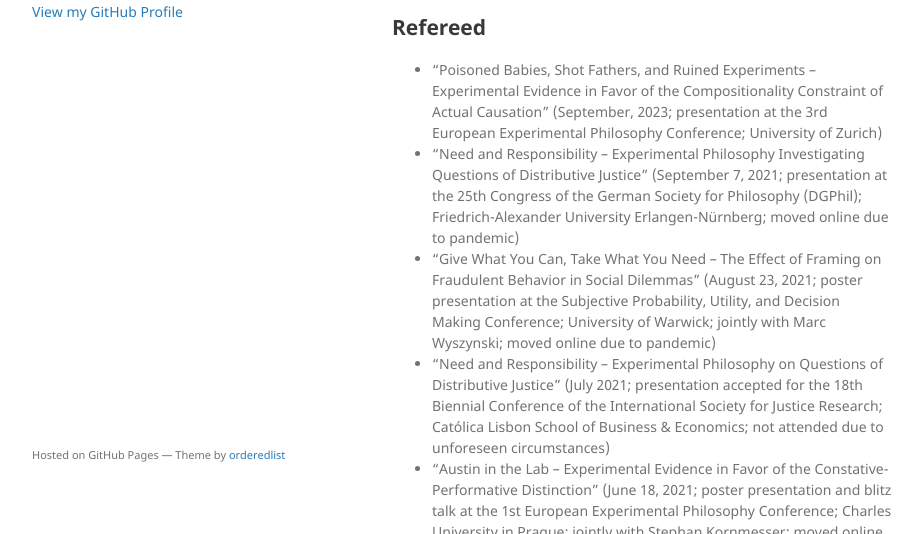
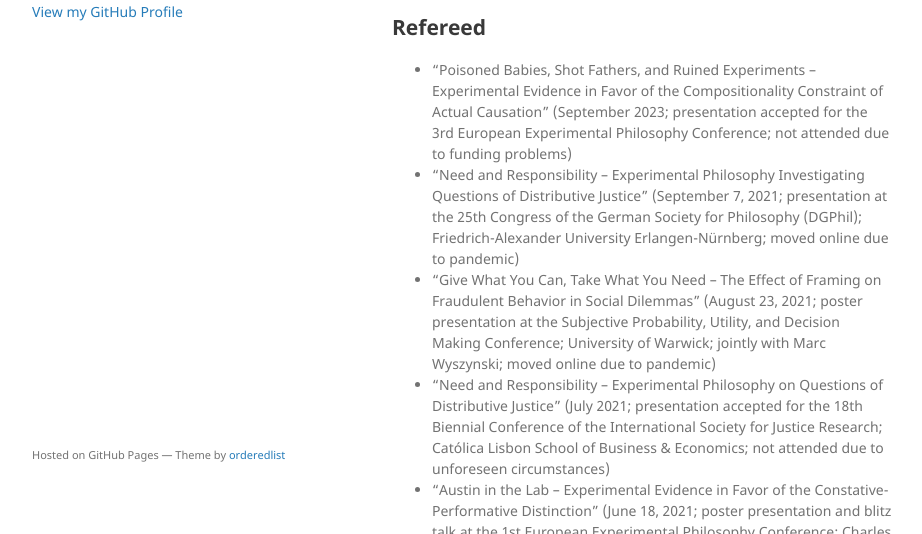
Before and after one commit to alephmembeth/alephmembeth.github.io, a Jekyll site: the page built from presentations.md, in a window 1280 px wide and 900 px high, cut to the strip 366-900 px from the top of the window. Shown: the whole strip, without its empty margins (178-1100 px from the left). Built offline with Jekyll 4.4.1, drawn with Linux system fonts in a browser that asks for light colours; the repository's description, which GitHub fills in, is left out; our own code applies the rules of GitHub Pages for plain Markdown files.

Commit message:
Update presentations.md

```diff
--- a/presentations.md
+++ b/presentations.md
@@ -11,7 +11,7 @@
 
 ## Refereed
 
-+ “Poisoned Babies, Shot Fathers, and Ruined Experiments – Experimental Evidence in Favor of the Compositionality Constraint of Actual Causation” (September, 2023; presentation at the 3rd European Experimental Philosophy Conference; University of Zurich)
++ “Poisoned Babies, Shot Fathers, and Ruined Experiments – Experimental Evidence in Favor of the Compositionality Constraint of Actual Causation” (September 2023; presentation accepted for the 3rd European Experimental Philosophy Conference; not attended due to funding problems)
 + “Need and Responsibility – Experimental Philosophy Investigating Questions of Distributive Justice” (September 7, 2021; presentation at the 25th Congress of the German Society for Philosophy (DGPhil); Friedrich-Alexander University Erlangen-Nürnberg; moved online due to pandemic)
 + “Give What You Can, Take What You Need – The Effect of Framing on Fraudulent Behavior in Social Dilemmas” (August 23, 2021; poster presentation at the Subjective Probability, Utility, and Decision Making Conference; University of Warwick; jointly with Marc Wyszynski; moved online due to pandemic)
 + “Need and Responsibility – Experimental Philosophy on Questions of Distributive Justice” (July 2021; presentation accepted for the 18th Biennial Conference of the International Society for Justice Research; Católica Lisbon School of Business & Economics; not attended due to unforeseen circumstances)
```
